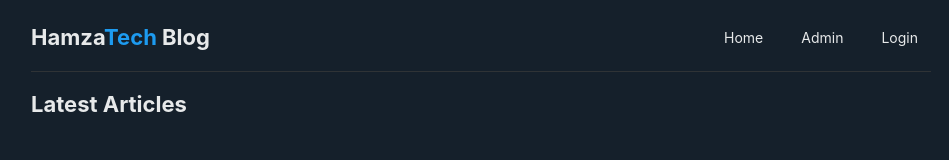
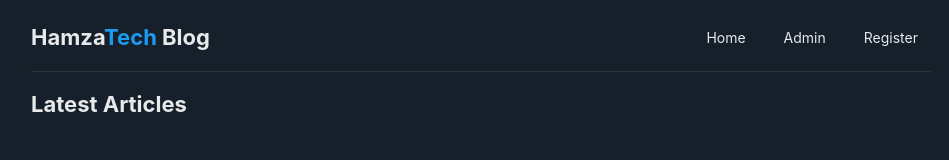
Before and after one commit to HamzaNasir0/Tech-Blog, a website: page src/client/index.html in a window 1280 px wide. Shown: the top 160 px of the page, without its empty margins (159-1108 px from the left). Drawn offline with Linux system fonts and the light colour scheme; no server answers.

Commit message:
add register

```diff
--- a/src/client/index.html
+++ b/src/client/index.html
@@ -15,7 +15,7 @@
             <nav class="nav-links">
                 <a href="index.html">Home</a>
                 <a href="admin.html">Admin</a>
-                <a href="login.html" id="loginLink">Login</a>
+                <a href="login.html" id="loginLink">Register</a>
             </nav>
         </header>
 
```
